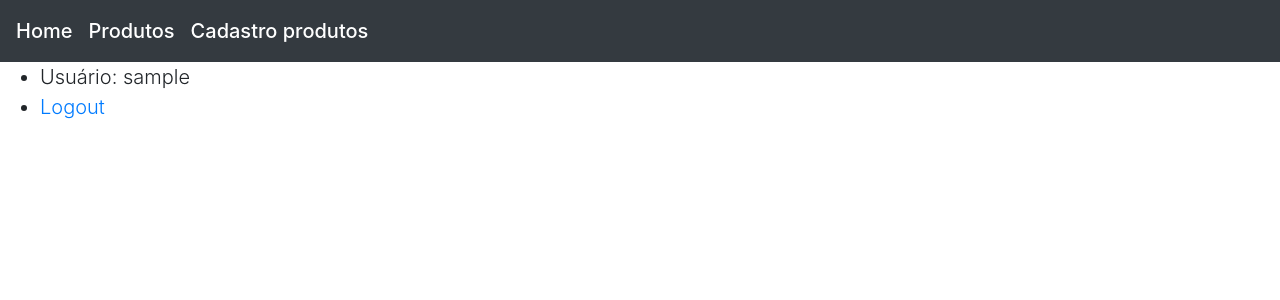
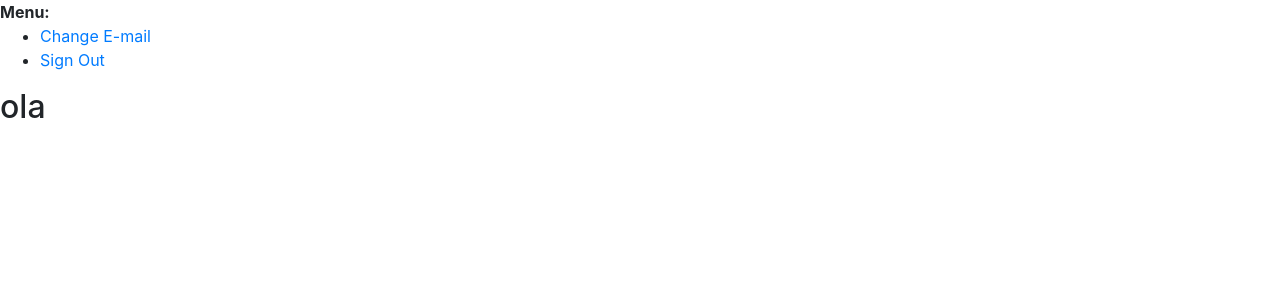
Before and after one commit to fabriciocovalesci/genialshare, a Django app: page / in a window 1280 px wide. Shown: the top 300 px of the page. Run offline with Django 3.2, Linux system fonts and the light colour scheme; the visitor is signed in with stand-in values (Sample User, id 1); some libraries are stand-ins or nearby versions.

Commit message:
criando login, register

```diff
--- a/core/urls.py
+++ b/core/urls.py
@@ -20,5 +20,4 @@ from core.usuarios import urls
 urlpatterns = [
     path('admin/', admin.site.urls),
     path('', include('core.usuarios.urls')),
-
 ]
--- a/core/usuarios/urls.py
+++ b/core/usuarios/urls.py
@@ -4,11 +4,11 @@ from django.conf.urls.static import static
 from . import views as v
 
 urlpatterns = [
-    path('', v.home, name='home'),
-    path('accounts/', include('allauth.urls')),
+    path('', v.home),
+
     path('accounts/', include('django.contrib.auth.urls')),
     path('register/', v.Login.as_view(), name='register'),
-
+    path('accounts/', include('allauth.urls')),
     # path('produtos/new/', v.cadastrar_produto, name='cadastro_produtos'),
     # path('produtos/', v.produtos, name='produtos'),
     # path('produtos/<int:pk>/', v.produtos_detalhe, name='produtos_detalhe'),
--- a/templates/base.html
+++ b/templates/base.html
@@ -7,36 +7,28 @@
     <meta name="viewport" content="width=device-width, initial-scale=1.0">
     <link rel="stylesheet" href="https://maxcdn.bootstrapcdn.com/bootstrap/4.0.0/css/bootstrap.min.css"
         integrity="sha384-Gn5384xqQ1aoWXA+058RXPxPg6fy4IWvTNh0E263XmFcJlSAwiGgFAW/dAiS6JXm" crossorigin="anonymous">
-    <link rel="stylesheet" href="{% static '/css/estilos.css' %}">
-    <link rel="stylesheet" href="{% static '/fontawesome/css/all.css' %}">
-        <title>Loja Virtual</title>
+
+        <title>GenialShare</title>
 </head>
 
 <body>
-    <div class="navbar navbar-expand-lg  navbar-dark bg-dark">
-        <span class="navbar-text navbar-brand mb-0 h1"><a href="{% url 'home' %}">Home</a></span>
-        <span class="navbar-text navbar-brand mb-0 h1"><a href="{% url 'produtos' %}">Produtos</a></span>
-        {% if user.is_authenticated %}
-        <span class="navbar-text navbar-brand mb-0 h1"><a href="{% url 'cadastro_produtos' %}">Cadastro produtos</a></span>
-        {% endif %}
+    <div>
+        <strong>Menu:</strong>
+        <ul>
+            {% if user.is_authenticated %}
+            <li><a href="{% url 'account_email' %}">Change E-mail</a></li>
+            <li><a href="{% url 'account_logout' %}">Sign Out</a></li>
+            {% else %}
+            <li><a href="{% url 'account_login' %}">Sign In</a></li>
+            <li><a href="{% url 'account_signup' %}">Sign Up</a></li>
+            {% endif %}
+        </ul>
     </div>
 
-    {% block content %}
-    <ul class="sidebar-nav">
-        {% if user.is_authenticated %}
-        <li class="lead">Usuário: {{ user.get_username }}</li>
-        <li class="lead"><a href="{% url 'logout' %}?next={{request.path}}">Logout</a></li>
-        {% else %}
-        <li class="lead"><a href="{% url 'login'%}?next={{request.path}}">Login</a></li>
-        {% endif %}
-    </ul>
 
-    {% endblock %}
+<h2>ola</h2>
 
 
-<script src="{% static '/js/jquery.js' %}"></script>
-<script src="{% static '/js/adiciona_item.js' %}"></script>
-<script src="{% static '/js/finalizando_compra.js' %}"></script>
     <script src="https://code.jquery.com/jquery-3.2.1.slim.min.js"
         integrity="sha384-KJ3o2DKtIkvYIK3UENzmM7KCkRr/rE9/Qpg6aAZGJwFDMVNA/GpGFF93hXpG5KkN" crossorigin="anonymous">
     </script>
```
Also changed, not shown: core/settings.py (+23 -1 lines), templates/registration/login.html (line endings or trailing spaces).
